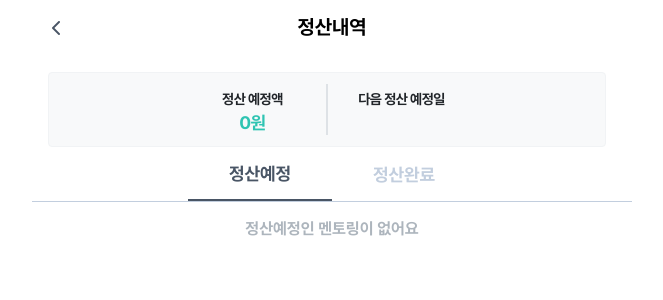
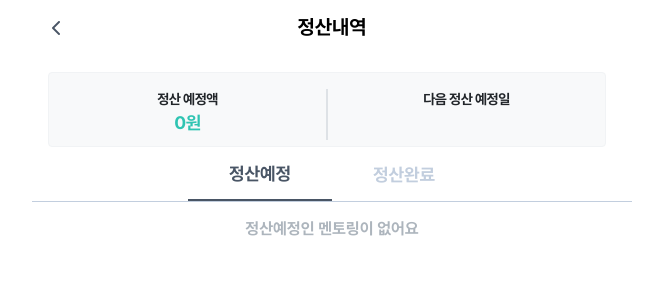
Before and after one commit to WE-ARE-RACCOONS/postgraduate-front, a Next.js app: page /mypage/salary in a window 1280 px wide. Shown: the top 300 px of the page, without its empty margins (308-971 px from the left). Built offline with nearby package versions, Linux system fonts and the light colour scheme.

Commit message:
RAC-280 feat: 디테일 수정

```diff
--- a/src/components/Box/SalaryBox/SalaryBox.styled.ts
+++ b/src/components/Box/SalaryBox/SalaryBox.styled.ts
@@ -6,9 +6,6 @@ export const SalaryBoxContainer = styled.div`
   border-radius: 0.25rem;
   border: 1px solid #f1f3f5;
   background-color: #f8f9fa;
-  text-align: center;
-  justify-content: center;
-  align-items: center;
   display: flex;
   margin-left: 1rem;
   #middle {
@@ -16,17 +13,35 @@ export const SalaryBoxContainer = styled.div`
     height: 3.18rem;
     flex-shrink: 0;
     border: 1px solid #dee2e6;
+    margin-top: 1rem;
+  }
+  #left{
+    width: 50%;
+    display: flex;
+  flex-direction: column;
+  text-align: center;
+  justify-content: center;
+  align-items: center;
+  }
+  #right{
+    width: 50%;
+    display: flex;
+  flex-direction: column;
+  text-align: center;
+  justify-content: center;
+  align-items: center;
   }
 `;
 
 export const SalaryBlock = styled.div`
+  width: 9.2rem;
+  height: 4rem;
+  text-align: center;
   display: flex;
+  justify-content: center;
   flex-direction: column;
   text-align: center;
-  justify-content: center;
   align-items: center;
-  width: 9.2rem;
-  height: 4rem;
 `;
 
 export const SalaryDesc = styled.div`
--- a/src/components/Box/SalaryBox/SalaryBox.tsx
+++ b/src/components/Box/SalaryBox/SalaryBox.tsx
@@ -23,15 +23,19 @@ function SalaryBox(props: SalaryBoxProps) {
 
   return (
     <SalaryBoxContainer>
+      <div id = 'left'>
       <SalaryBlock>
         <SalaryDesc>정산 예정액</SalaryDesc>
         <SalaryValue>{addCommas(props.salaryAmount)}원</SalaryValue>
       </SalaryBlock>
+      </div>
       <div id="middle"></div>
+      <div id = 'right'>
       <SalaryBlock>
         <SalaryDesc>다음 정산 예정일</SalaryDesc>
         <SalaryValue>{formatDate(props.salaryDate)}</SalaryValue>
       </SalaryBlock>
+      </div>
     </SalaryBoxContainer>
   );
 }
--- a/src/components/Profile/salaryProfile/salaryProfile.tsx
+++ b/src/components/Profile/salaryProfile/salaryProfile.tsx
@@ -19,19 +19,19 @@ function SalaryProfile({ data }: SalaryProps) {
         alt="Profile"
         height={76}
         width={76}
-        style={{ borderRadius: '90%', marginTop: '0.2rem' }}
+        style={{ borderRadius: '90%', marginTop: '0.2rem' ,border:'none'}}
       />
       <SalaryContent>
-        <SalaryTitle>{data ? data.nickName : ''}후배와 맨토링</SalaryTitle>
+        <SalaryTitle>{data ? data.nickName : ''}&nbsp;후배와 맨토링</SalaryTitle>
         <SalaryDetail>
           <Sdate>
-            진행일시:<div id="date-msg">&nbsp;{data ? data.date : ''}</div>
+            진행일시&nbsp;<div id="date-msg">&nbsp;{data ? data.date : ''}</div>
           </Sdate>
           <Sdate>
-            소요시간: <div id="date-msg">&nbsp;{data ? data.term : ''}분</div>
+            소요시간&nbsp;<div id="date-msg">&nbsp;{data ? data.term : ''}분</div>
           </Sdate>
           <Samount>
-            정산금액{' '}
+            정산금액&nbsp;
             <div id="salary-msg">&nbsp;{data ? data.salaryAmount : ''}원</div>
           </Samount>
         </SalaryDetail>
--- a/src/components/SuggestModal/SuggestModal.tsx
+++ b/src/components/SuggestModal/SuggestModal.tsx
@@ -41,10 +41,10 @@ function SuggestModal(props: SuggestModalProps) {
         </h3>
         <SMFontGray>
           <div style={{ display: 'flex' }}>
-            1. ‘대학원 인증’하고, <div id="color">승인완료</div> 받기
+            1. ‘대학원 인증’하고, <div id="color">&nbsp;승인완료&nbsp;</div> 받기
           </div>
           <div style={{ display: 'flex' }}>
-            2. ‘내 프로필' 완성하고, <div id="color">작성완료</div> 받기
+            2. ‘내 프로필' 완성하고, <div id="color">&nbsp;작성완료&nbsp;</div> 받기
           </div>
         </SMFontGray>
         <NextBtn btnText="대학원 인증하기" kind="route" onClick={seniorAuth} />
```
